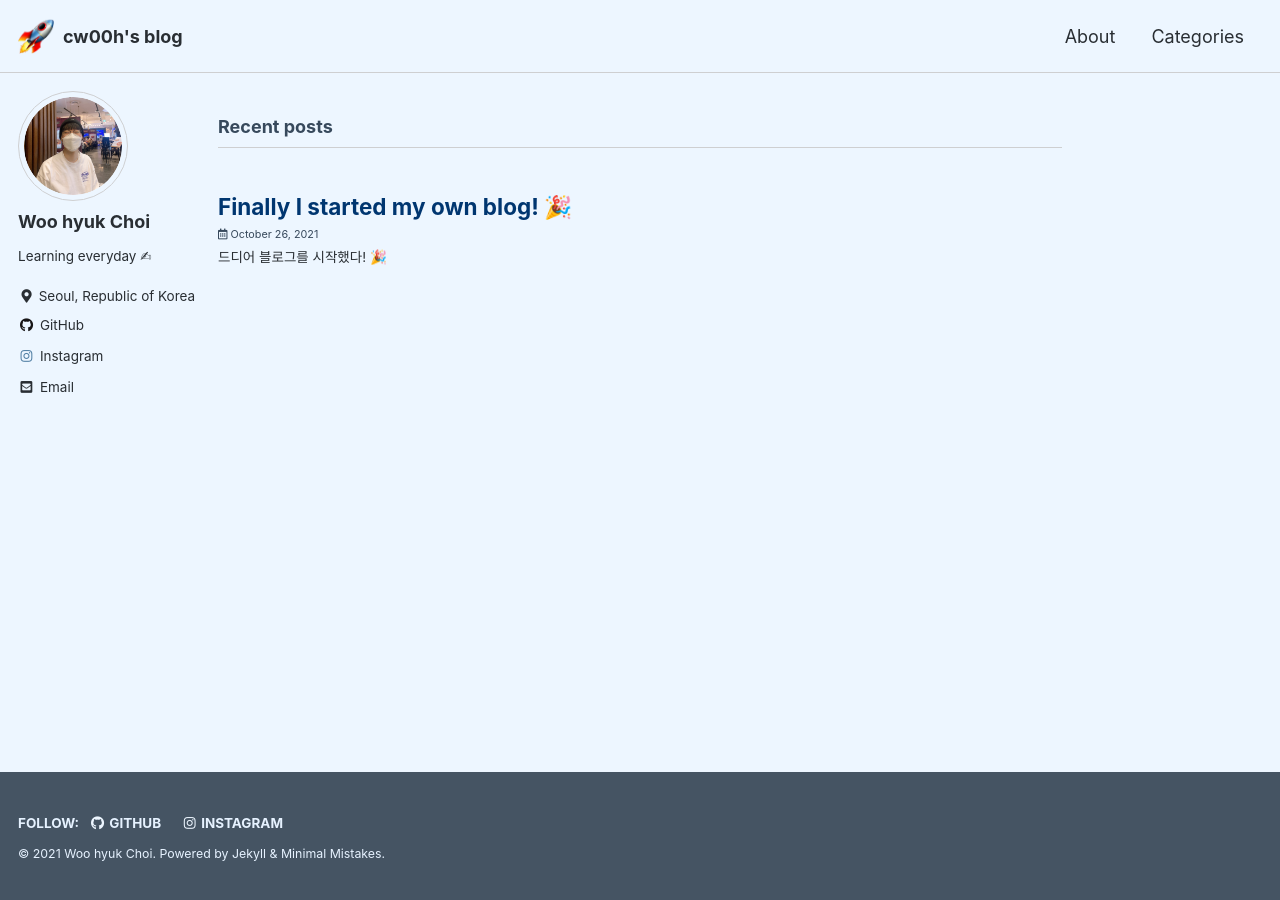
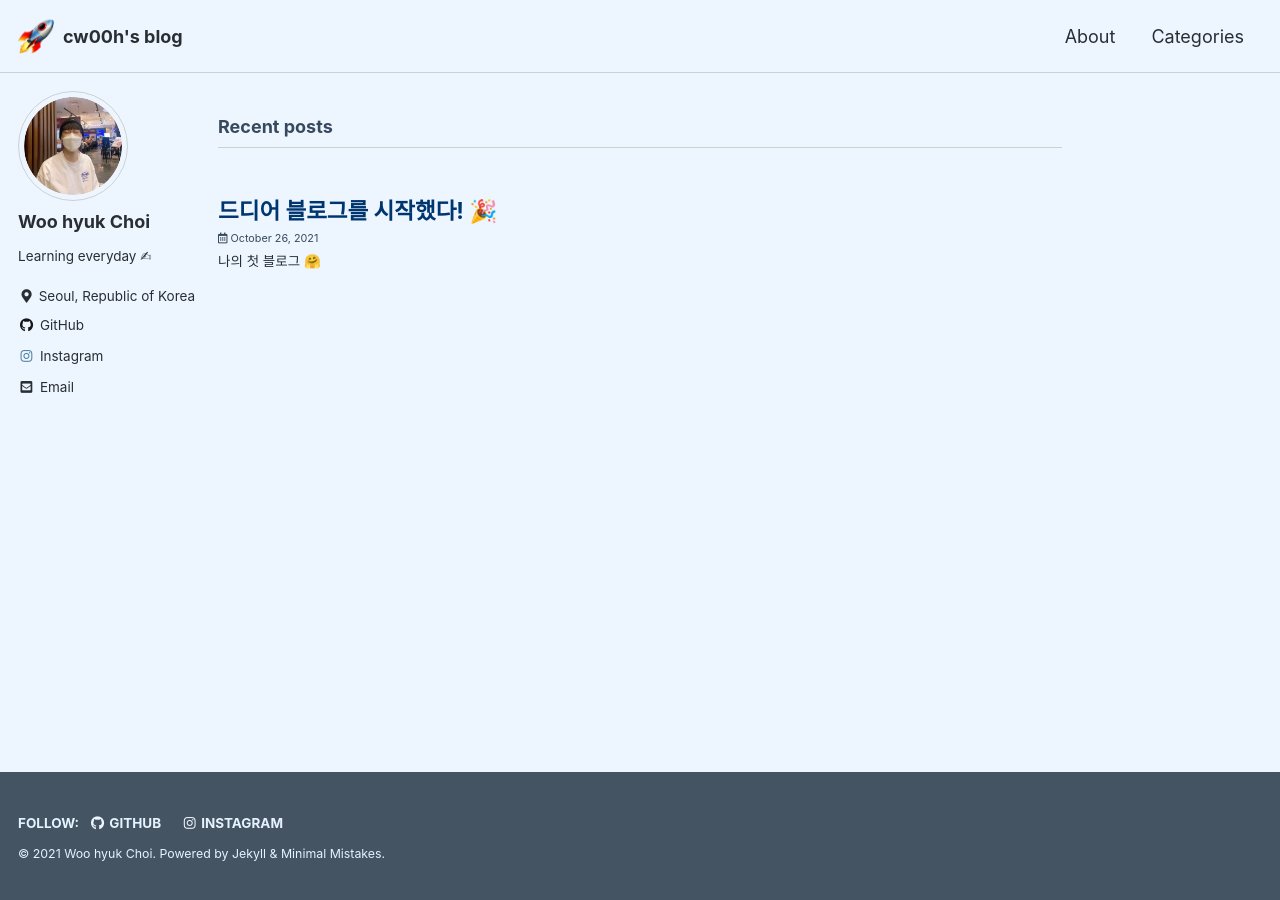
Before and after one commit to cw00h/cw00h.github.io, a Jekyll site: the page built from index.html, in a window 1280 px wide. Built offline with Jekyll 4.4.1, drawn with Linux system fonts in a browser that asks for light colours; cached includes are drawn as plain includes; the list of posts is cut into pages by our own code.

Commit message:
Docs: Edit starting-blog

```diff
--- a/_posts/2021-10-26-starting-blog.md
+++ b/_posts/2021-10-26-starting-blog.md
@@ -1,6 +1,6 @@
 ---
-title:  "Finally I started my own blog! 🎉"
-excerpt: "드디어 블로그를 시작했다! 🎉"
+title:  "드디어 블로그를 시작했다! 🎉"
+excerpt: "나의 첫 블로그 🤗"
 toc: true
 toc_sticky: true
 
@@ -30,7 +30,7 @@
 <img src="/assets/images/starting-blog/mail.png">
 </p>
 &nbsp;이런 대회에 참여한 것도 처음이었고, 그동안 내가 해온 프로젝트들을 1도 정리하지 않았던 나는 **제대로 대답을 할 수 없었다**. 이런 메일을 받고서야 사람들은 팀원을 구할 때 지원자의 작업물들을 본다는 사실을 깨달았고(...), 그동안 **해온건 많은데 이를 남들에게 제대로 표현할 수가 없다는 사실**이 속상했다. 다음에도 이런 상황을 만나게 된다면, 자신있게 보여줄 무언가를 준비하고 싶어 블로그를 시작하기로 마음을 먹었다.
- 이 블로그는 앞으로 **내가 해낸 일들을 기록하고**, 남들에게 **나의 능력을 효과적으로 보여주기 위해** 사용될 것이다.
+&nbsp;이 블로그는 앞으로 **내가 해낸 일들을 기록하고**, 남들에게 **나의 능력을 효과적으로 보여주기 위해** 사용될 것이다.
 
 ### 🤝 정보를 공유하기 위해
 
@@ -44,8 +44,8 @@
 
 &nbsp;**글을 쓰는 일**은 어렵다. 긴 고민의 시간, 많은 노력을 필요로 한다. 이 과정은 힘들지만, 그만큼 **값진 배움**을 얻을 수 있다. 블로그를 하며 주기적으로 **글을 쓰고, 배움을 얻고 싶다**.
 
-&nbsp;나는 깊이 생각하지 못하는 편인 것 같다. 혼자 쓰는 일기도 생각나는 대로 끄적이고, 일기를 쓰지 않으면 그마저도 생각하지 않고 *모르겠다~ 잘 되겠지~* 하고 생각을 포기하는 순간이 가끔 있다. 그치만 **남들이 보게 될 글을 쓸 때**는 더 좋은 글을 보여주고 싶기 때문에 평소보다 **더 고민하고, 더 깊게 생각**하게 된다. 내 생각을 타인이 쉽게 이해할 수 있을 만큼 잘 설명하기 위해 엉켜있는 생각들을 풀어내고, 다듬는 과정을 갖게 되기 때문이다.
-&nbsp;블로그를 시작한다면 자주 이런 경험을 갖게 될 것이라고 생각했다. 어떤 주장이나 경험에 대한 글 뿐 아니라, 정보를 공유하는 글을 적게 되더라도 **내가 아는 것들을 더 명확하게 알게 되는** 과정을 거치게 될 것이다.
+&nbsp;나는 깊이 생각하지 못하는 편인 것 같다. 혼자 쓰는 일기도 생각나는 대로 끄적이고, 일기를 쓰지 않으면 그마저도 생각하지 않고 *모르겠다~ 잘 되겠지~* 하고 생각을 포기하는 순간이 가끔 있다. 그치만 **남들이 보게 될 글을 쓸 때**는 더 좋은 글을 보여주고 싶기 때문에 평소보다 **더 고민하고, 더 깊게 생각**하게 된다. 내 생각을 타인이 쉽게 이해할 수 있을 만큼 잘 설명하기 위해 엉켜있는 생각들을 풀어내고, 다듬는 과정을 갖게 되기 때문이다. 어떤 주장이나 경험에 대한 글 뿐 아니라, 정보를 공유하는 글을 적게 되더라도 **내가 아는 것들을 더 명확하게 알게 되는** 과정을 거치게 될 것이다.
+&nbsp;블로그를 시작한다면 자주 이런 경험을 갖게 될 것이라고 생각했다.
 
 ## 🌐 영어와 한글 모두 사용하기
 
```
Also changed, not shown: other parts of _posts/2021-10-26-starting-blog.md (+2 -2 lines).
